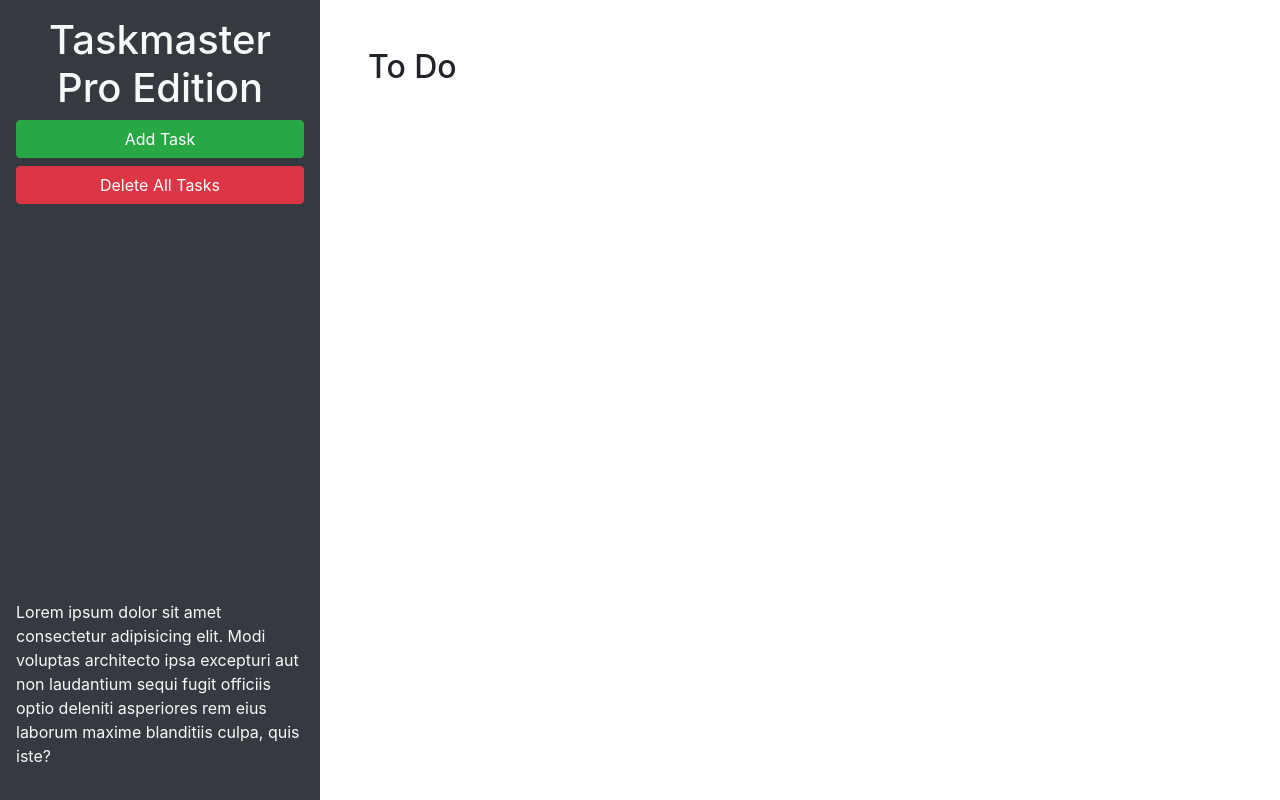
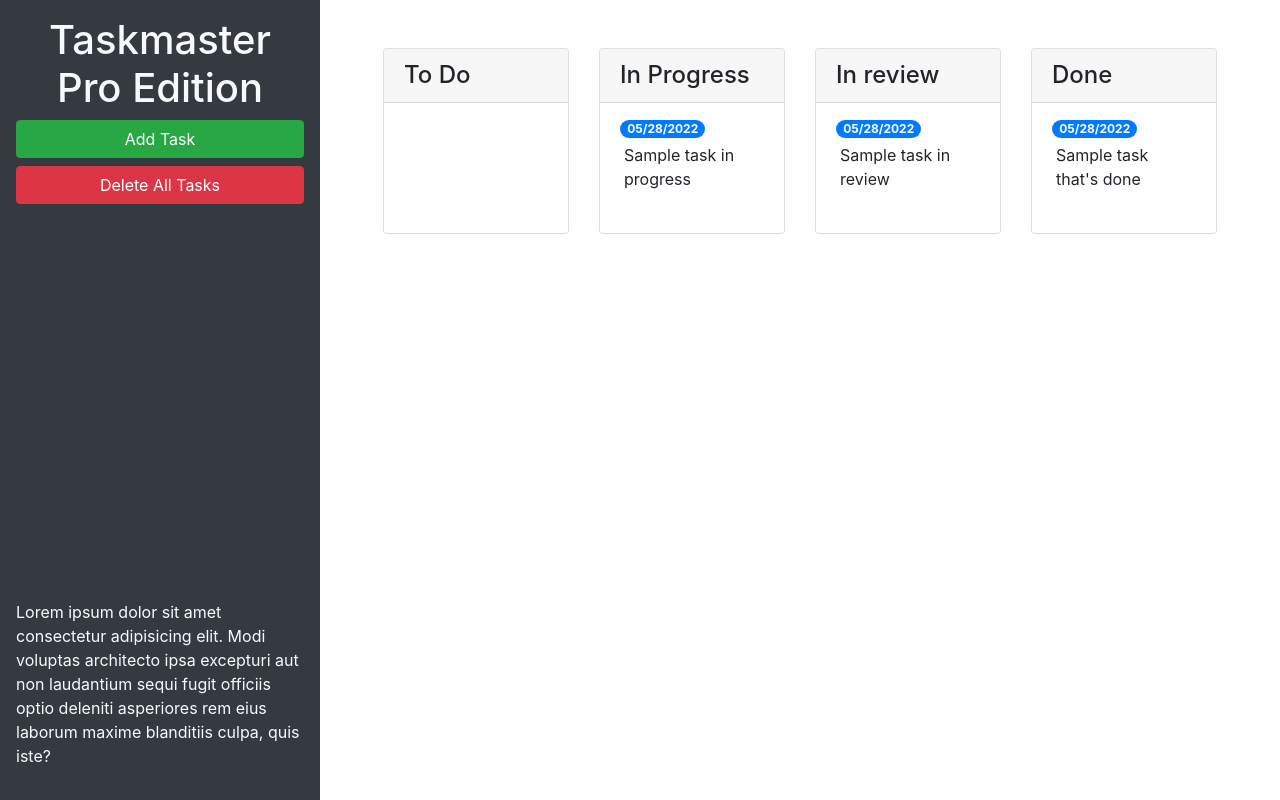
Before and after one commit to MehranMatin/taskmaster-pro, a plain HTML site: page index.html in a window 1280 px wide. Drawn offline with nearby package versions, Linux system fonts and the light colour scheme.

Commit message:
modal form-control

```diff
--- a/index.html
+++ b/index.html
@@ -24,9 +24,58 @@
       </p>
     </header>
     <main class="col-12 col-lg-9">
-      <div class="m-5">
-        <h2>To Do</h2>
-        <ul id="list-toDo" class="list-group"> </ul>
+      <div class="m-5 row justify-content-around">
+        <!-- todo start -->
+        <div class="col-12 col-md-6 col-xl-3 mb-3">
+          <div class="card">
+            <h4 class="card-header">
+              To Do
+            </h4>
+            <ul id="list-toDo" class="list-group list-group-flush"></ul>
+          </div>
+        </div>
+        <!-- todo end -->
+        <!-- in progress start -->
+        <div class="col-12 col-md-6 col-xl-3 mb-3">
+          <div class="card">
+            <h4 class="card-header">In Progress</h4>
+            <ul id="list-inProgress" class="list-group list-group-flush">
+              <li class="list-group-item">
+                <span class="badge badge-primary badge-pill">05/28/2022</span>
+                <p class="m-1">Sample task in progress</p>
+              </li>
+            </ul>
+          </div>
+        </div>
+        <!-- in progress end -->
+        <!-- in review start -->
+        <div class="col-12 col-md-6 col-xl-3 mb-3">
+          <div class="card">
+            <h4 class="card-header">In review</h4>
+            <ul id="list-inReview" class="list-group list-group-flush">
+              <li class="list-group-item">
+                <span class="badge badge-primary badge-pill">05/28/2022</span>
+                <p class="m-1">Sample task in review</p>
+              </li>
+            </ul>
+          </div>
+        </div>
+        <!-- in review end -->
+        <!-- done start -->
+        <div class="col-12 col-md-6 col-xl-3 mb-3">
+          <div class="card">
+            <h4 class="card-header">
+              Done
+            </h4>
+            <ul id="list-done" class="list-group list-group-flush">
+              <li class="list-group-item">
+                <span class="badge badge-primary badge-pill">05/28/2022</span>
+                <p class="m-1">Sample task that's done</p>
+              </li>
+            </ul>
+          </div>
+        </div>
+        <!-- done end -->
       </div>
     </main>
   </div>
@@ -46,11 +95,11 @@
           <form>
             <div class="form-group">
               <label for="modalTaskDescription">Task description</label>
-              <textarea id="modalTaskDescription" rows="3"></textarea>
+              <textarea id="modalTaskDescription" rows="3" class="form-control"></textarea>
             </div>
             <div class="form-group">
               <label for="modalDueDate">Due date</label>
-              <input type="text" id="modalDueDate" placeholder="mm/dd/yyyy" autocomplete="off" />
+              <input type="text" id="modalDueDate" class="form-control" placeholder="mm/dd/yyyy" autocomplete="off" />
             </div>
           </form>
         </div>
```
